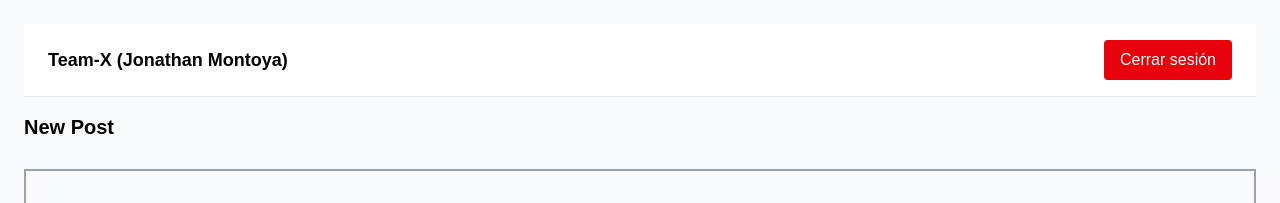
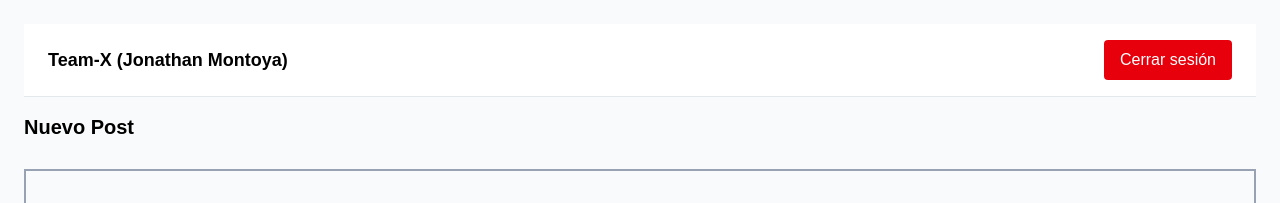
Before and after one commit to JonathanEchartea/Nextjs_X, a Next.js app: page /posts/new in a window 1280 px wide. Shown: the top 203 px of the page. Built offline with nearby package versions, Linux system fonts and the light colour scheme; no server answers.

Commit message:
ajuste de nombre al crear

```diff
--- a/app/posts/new/page.tsx
+++ b/app/posts/new/page.tsx
@@ -15,7 +15,7 @@
     <main className="p-6 space-y-4">
       <TopBar />
 
-      <h1 className="text-xl font-bold">New Post</h1>
+      <h1 className="text-xl font-bold">Nuevo Post</h1>
 
       <form action={createPost} className="space-y-1">
         <input
```
